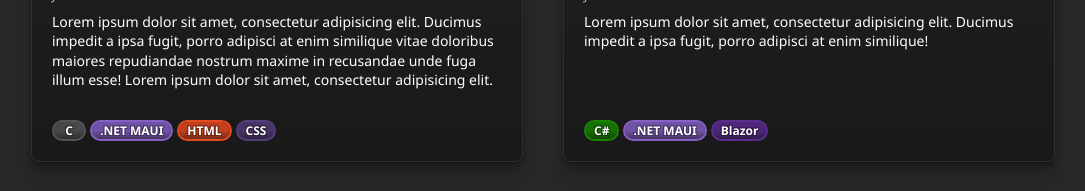
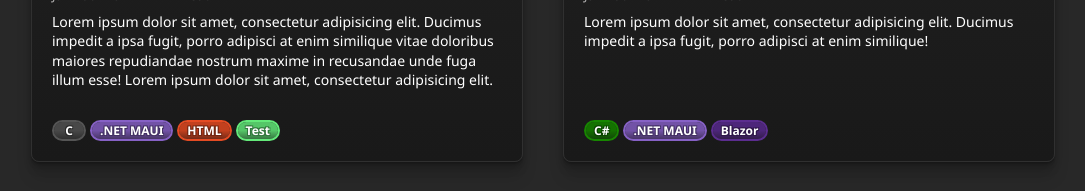
Before and after one commit to anilmawji/portfolio-website, a React (Vite) app: page / in a window 1280 px wide. Shown: the part 980-1171 px from the top of the page, without its empty margins (97-1182 px from the left). Built offline with nearby package versions, Linux system fonts and the light colour scheme; a web font is replaced by a local one.

Commit message:
Add option to use strings as post tags

```diff
--- a/src/components/card/Card.tsx
+++ b/src/components/card/Card.tsx
@@ -2,7 +2,7 @@ import styles from './Card.module.css';
 import Chip from '../text/Chip';
 import { readingTime } from '../../utils';
 import { joinClassNames } from '../../utils';
-import { Post } from '../../types';
+import { Post, isToolInfo } from '../../types';
 
 const BULLET_POINT = String.fromCharCode(8226);
 
@@ -12,8 +12,6 @@ interface Props {
 }
 
 const Card = ({ data, includeReadingTime = false }: Props) => {
-  console.log(includeReadingTime);
-
   if (includeReadingTime) {
     data.time = readingTime(data.body);
   }
@@ -34,9 +32,16 @@ const Card = ({ data, includeReadingTime = false }: Props) => {
           </p>
         </div>
         <div className={styles.chips}>
-          {data.tags.map((toolInfo, index) =>
-            <Chip key={index} label={toolInfo.name} color={toolInfo.color} />
-          )}
+          {data.tags.map((tag, index) => {
+            const isTagATool = isToolInfo(tag);
+            return (
+              <Chip
+                key={index}
+                label={isTagATool ? tag.name : tag}
+                color={isTagATool ? tag.color : undefined}
+              />
+            );
+          })}
         </div>
       </div>
     </a>
--- a/src/data/BlogData.ts
+++ b/src/data/BlogData.ts
@@ -9,7 +9,7 @@ const BlogData: Post[] = [
     date: "Jan 15th 2024",
     body: "Lorem ipsum dolor sit amet, consectetur adipisicing elit. Ducimus impedit a ipsa fugit, porro adipisci at enim similique vitae doloribus maiores repudiandae nostrum maxime in recusandae unde fuga illum esse! Lorem ipsum dolor sit amet, consectetur adipisicing elit. Ducimus impedit a ipsa fugit, porro adipisci at enim similique vitae doloribus maiores repudiandae nostrum maxime in recusandae unde fuga illum esse!",
     link: "https://github.com/anilmawji/PowerShell-Script-Runner",
-    tags: [Tool.C, Tool.DOT_NET_MAUI, Tool.HTML, Tool.CSS]
+    tags: [Tool.C, Tool.DOT_NET_MAUI, Tool.HTML, "Test"]
   },
   {
     title: "Hack The Box: Anubis Writeup",
--- a/src/data/ToolInfo.ts
+++ b/src/data/ToolInfo.ts
@@ -1,7 +1,6 @@
 import { rgb } from '../utils';
-import { RgbString } from '../types';
+import { ToolInfo } from '../types';
 
-interface ToolInfo { name: string; color: RgbString; }
 const newToolInfo = (name: string, r: number, g: number, b: number): ToolInfo => ({ name, color: rgb(r, g, b) });
 
 enum ToolName {
@@ -48,4 +47,4 @@ const ToolInfoMap: Record<ToolName, ToolInfo> = {
   [ToolName.REACT]: newToolInfo('React', 88, 195, 224)
 } as const;
 
-export { ToolInfoMap, type ToolInfo };
+export { ToolInfoMap };
--- a/src/types.ts
+++ b/src/types.ts
@@ -1,7 +1,7 @@
-import { ToolInfo } from "./data/ToolInfo"
-
 type RgbString = `rgb(${number},${number},${number})`;
 type RgbaString = `rgba(${number},${number},${number},${number})`;
+
+type ToolInfo = { name: string; color: RgbString; }
 
 type Post = {
   title: string;
@@ -10,11 +10,20 @@ type Post = {
   time?: string;
   body: string;
   link: string;
-  tags: ToolInfo[];
+  tags: (ToolInfo | string)[];
+}
+
+function isToolInfo(value: any): value is ToolInfo {
+  return typeof value === 'object' &&
+         value !== null &&
+         typeof value.name === 'string' &&
+         typeof value.color === 'string';
 }
 
 export {
   type RgbString,
   type RgbaString,
-  type Post
+  type ToolInfo,
+  type Post,
+  isToolInfo
 };
```
